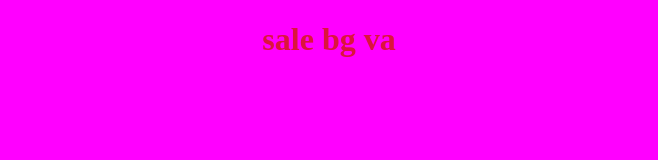
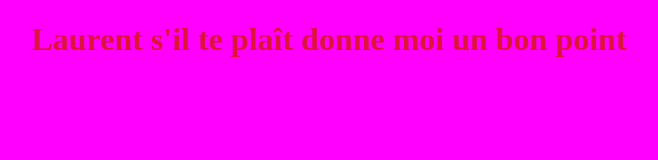
Before and after one commit to Incitis/Incitis.github.io, a plain HTML site: page index.html in a window 1280 px wide. Shown: the whole page, without its empty margins (311-969 px from the left). Drawn offline with Linux system fonts and the light colour scheme.

Commit message:
message pour Laurent

```diff
--- a/index.html
+++ b/index.html
@@ -9,7 +9,7 @@
 </head>
 <body>
 
-    <h1>sale bg va</h1>
+    <h1>Laurent s'il te plaît donne moi un bon point</h1>
 
 </body>
 </html>
```
